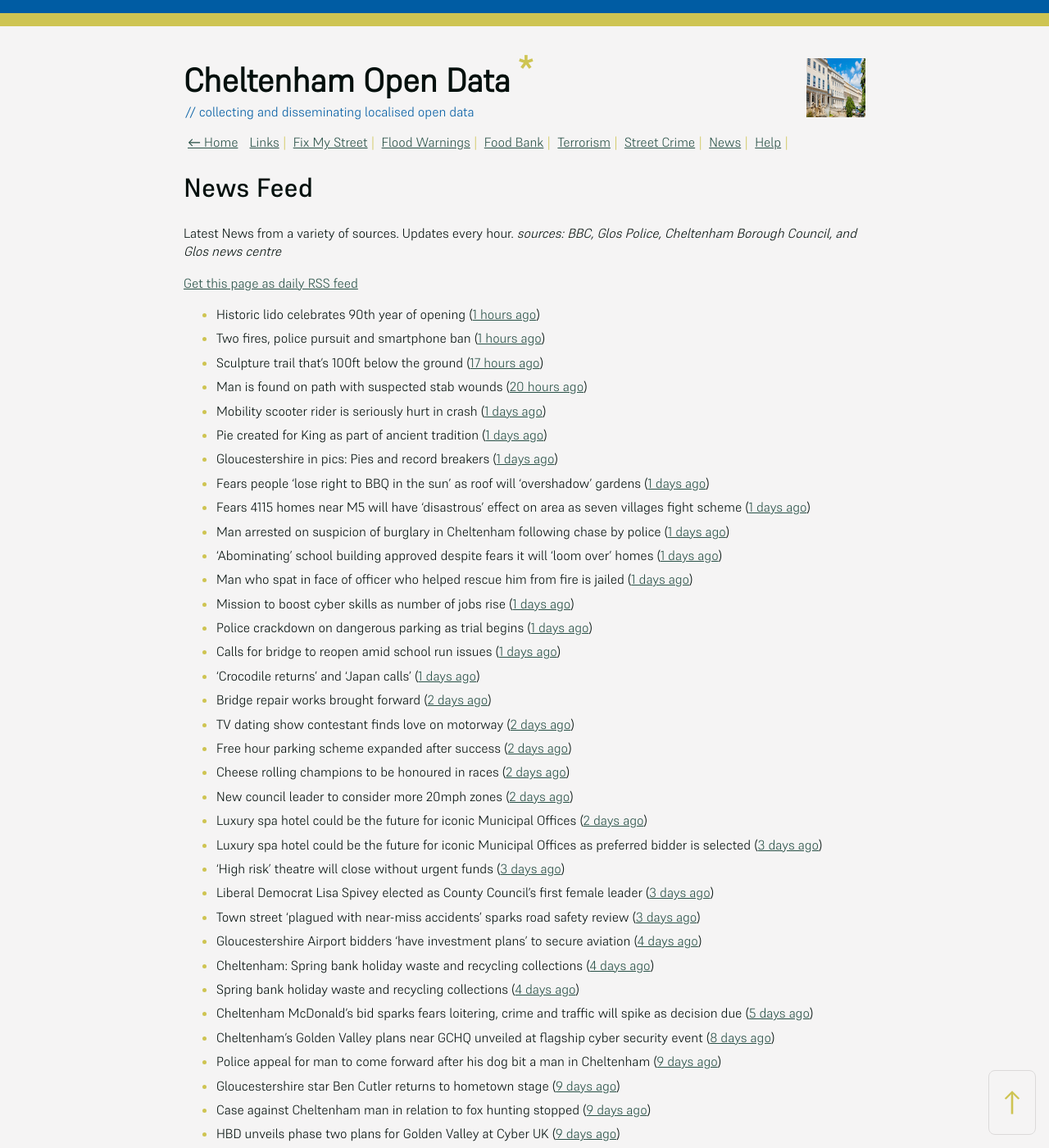
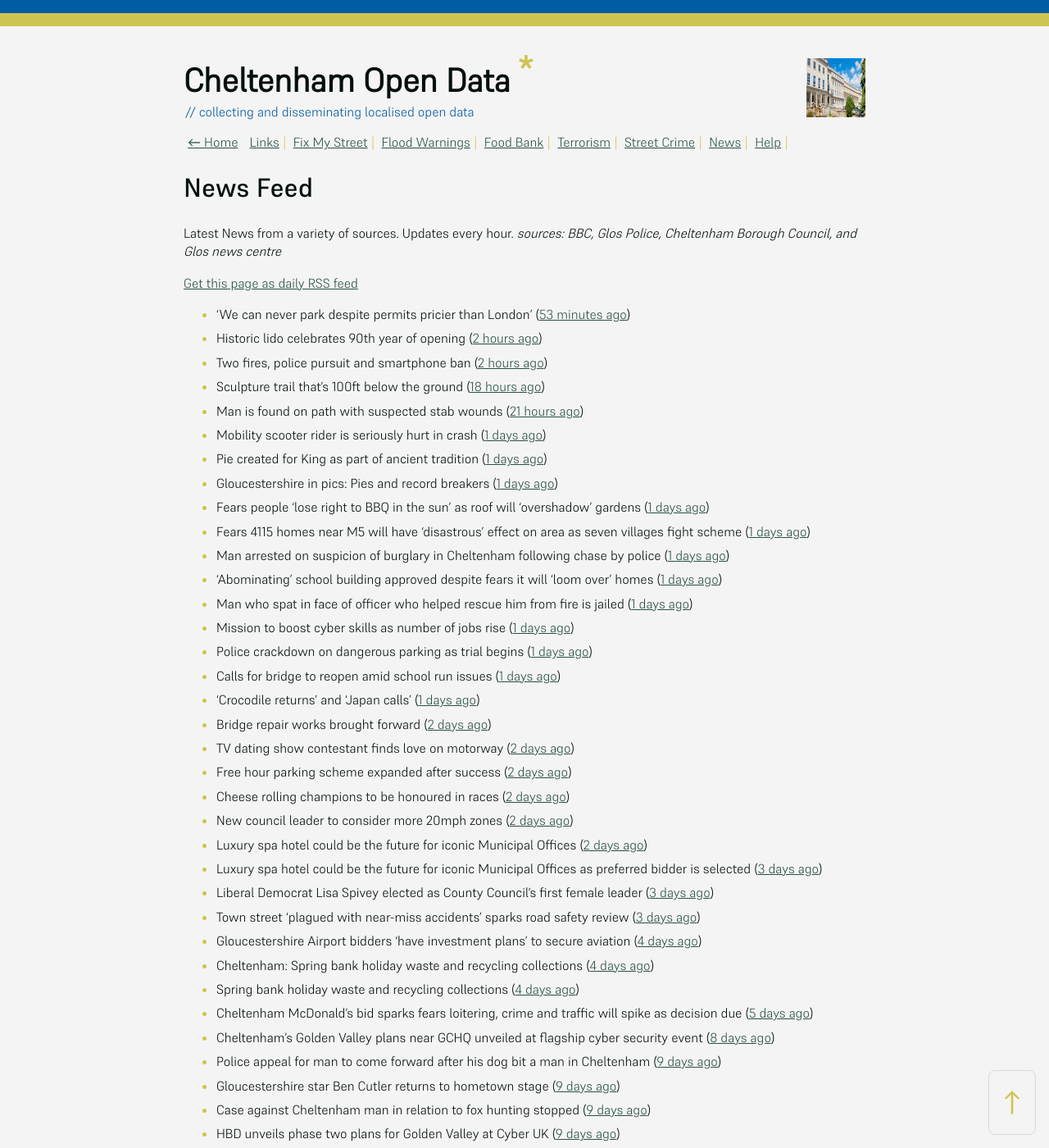
Before and after one commit to mat-0/cheltenham-open-data, a Jekyll site: the page built from _pages/news.md, in a window 1280 px wide and 1400 px high. Shown: the whole window at 82% size. Built offline with Jekyll 4.4.1, drawn with Linux system fonts in a browser that asks for light colours; some of the changed text lies outside the part shown.

Commit message:
Updated 2025-05-25 08:58:00

```diff
--- a/_pages/news.md
+++ b/_pages/news.md
@@ -12,10 +12,11 @@ _sources: BBC, Glos Police, Cheltenham Borough Council, and Glos news centre_
 [Get this page as daily RSS feed](/daily.rss)
 
 <!-- news_marker starts -->
-- Historic lido celebrates 90th year of opening ([1 hours ago](https://www.bbc.com/news/articles/ce39nny2212o))
-- Two fires, police pursuit and smartphone ban ([1 hours ago](https://www.bbc.com/news/articles/cd62jl7j2z5o))
-- Sculpture trail that's 100ft below the ground ([17 hours ago](https://www.bbc.com/news/articles/cgq335gp951o))
-- Man is found on path with suspected stab wounds ([20 hours ago](https://www.bbc.com/news/articles/c5yxl0lxv4lo))
+- 'We can never park despite permits pricier than London' ([53 minutes ago](https://www.bbc.com/news/articles/cq544x9z6xqo))
+- Historic lido celebrates 90th year of opening ([2 hours ago](https://www.bbc.com/news/articles/ce39nny2212o))
+- Two fires, police pursuit and smartphone ban ([2 hours ago](https://www.bbc.com/news/articles/cd62jl7j2z5o))
+- Sculpture trail that's 100ft below the ground ([18 hours ago](https://www.bbc.com/news/articles/cgq335gp951o))
+- Man is found on path with suspected stab wounds ([21 hours ago](https://www.bbc.com/news/articles/c5yxl0lxv4lo))
 - Mobility scooter rider is seriously hurt in crash ([1 days ago](https://www.bbc.com/news/articles/cx2eqqnx4zlo))
 - Pie created for King as part of ancient tradition ([1 days ago](https://www.bbc.com/news/articles/ckgxxnve341o))
 - Gloucestershire in pics: Pies and record breakers ([1 days ago](https://www.bbc.com/news/articles/clyvvpgg4xyo))
@@ -35,7 +36,6 @@ _sources: BBC, Glos Police, Cheltenham Borough Council, and Glos news centre_
 - New council leader to consider more 20mph zones ([2 days ago](https://www.bbc.com/news/articles/c1kvvdv71m4o))
 - Luxury spa hotel could be the future for iconic Municipal Offices ([2 days ago](https://gloucesternewscentre.co.uk/luxury-spa-hotel-could-be-the-future-for-iconic-municipal-offices/))
 - Luxury spa hotel could be the future for iconic Municipal Offices as preferred bidder is selected ([3 days ago](https://www.cheltenham.gov.uk/news/article/3014/luxury_spa_hotel_could_be_the_future_for_iconic_municipal_offices_as_preferred_bidder_is_selected))
-- 'High risk' theatre will close without urgent funds ([3 days ago](https://www.bbc.com/news/articles/cvgqqypywe1o))
 - Liberal Democrat Lisa Spivey elected as County Council’s first female leader ([3 days ago](https://gloucesternewscentre.co.uk/liberal-democrat-lisa-spivey-elected-as-county-councils-first-female-leader/))
 - Town street ‘plagued with near-miss accidents’ sparks road safety review ([3 days ago](https://gloucesternewscentre.co.uk/town-street-plagued-with-near-miss-accidents-sparks-road-safety-review/))
 - Gloucestershire Airport bidders ‘have investment plans’ to secure aviation ([4 days ago](https://gloucesternewscentre.co.uk/gloucestershire-airport-bidders-have-investment-plans-to-secure-aviation/))
@@ -47,21 +47,21 @@ _sources: BBC, Glos Police, Cheltenham Borough Council, and Glos news centre_
 - Gloucestershire star Ben Cutler returns to hometown stage ([9 days ago](https://gloucesternewscentre.co.uk/gloucestershire-star-ben-cutler-returns-to-hometown-stage/))
 - Case against Cheltenham man in relation to fox hunting stopped ([9 days ago](https://gloucesternewscentre.co.uk/case-against-cheltenham-man-in-relation-to-fox-hunting-stopped/))
 - HBD unveils phase two plans for Golden Valley at Cyber UK ([9 days ago](https://www.cheltenham.gov.uk/news/article/3012/hbd_unveils_phase_two_plans_for_golden_valley_at_cyber_uk))
-- Arle Court Transport Hub welcomes more National Express services ([9 days ago](https://gloucesternewscentre.co.uk/arle-court-transport-hub-welcomes-more-national-express-services/))
+- Arle Court Transport Hub welcomes more National Express services ([10 days ago](https://gloucesternewscentre.co.uk/arle-court-transport-hub-welcomes-more-national-express-services/))
 - Golden Valley social value promise will deliver real value to communities ([10 days ago](https://www.cheltenham.gov.uk/news/article/3011/golden_valley_social_value_promise_will_deliver_real_value_to_communities))
 - Comedian Dom Joly blasts council over ‘zero action’ to remove Cheltenham ‘eyesore’ ([10 days ago](https://gloucesternewscentre.co.uk/comedian-dom-joly-blasts-council-over-zero-action-to-remove-cheltenham-eyesore/))
 - ‘Caring’ Doctor David Willingham elected as mayor of Cheltenham ([10 days ago](https://gloucesternewscentre.co.uk/caring-doctor-david-willingham-elected-as-mayor-of-cheltenham/))
-- Upcoming grant and further support to help local business cut their carbon emissions ([10 days ago](https://www.cheltenham.gov.uk/news/article/3010/upcoming_grant_and_further_support_to_help_local_business_cut_their_carbon_emissions))
+- Upcoming grant and further support to help local business cut their carbon emissions ([11 days ago](https://www.cheltenham.gov.uk/news/article/3010/upcoming_grant_and_further_support_to_help_local_business_cut_their_carbon_emissions))
 - Does your parish council reflect your local area? ([11 days ago](https://www.cheltenham.gov.uk/news/article/3009/does_your_parish_council_reflect_your_local_area))
 - Cheltenham Mayor’s inauguration and medal of honour ([11 days ago](https://www.cheltenham.gov.uk/news/article/3008/cheltenham_mayors_inauguration_and_medal_of_honour))
 - Tributes paid to ‘very decent and honest’ former Dowty worker and Cheltenham councillor ([12 days ago](https://gloucesternewscentre.co.uk/tributes-paid-to-very-decent-and-honest-former-dowty-worker-and-cheltenham-councillor/))
 - Shire Hall on course for by minority Lib Dem ([12 days ago](https://gloucesternewscentre.co.uk/shire-hall-on-course-for-by-minority-lib-dem/))
-- Gloucester hospital staff suffer thousands of attacks from patients ([12 days ago](https://gloucesternewscentre.co.uk/gloucester-hospital-staff-suffer-thousands-of-attacks-from-patients/))
+- Gloucester hospital staff suffer thousands of attacks from patients ([13 days ago](https://gloucesternewscentre.co.uk/gloucester-hospital-staff-suffer-thousands-of-attacks-from-patients/))
 - Mother’s death and spike in stillbirths prompts investigations ([15 days ago](https://gloucesternewscentre.co.uk/mothers-death-and-spike-in-stillbirths-prompts-investigations/))
 - Hospital chiefs accused of ‘misleading the public’ amid pay dispute ([15 days ago](https://gloucesternewscentre.co.uk/hospital-chiefs-accused-of-misleading-the-public-amid-pay-dispute/))
 - Controlled explosion takes place in Chedworth ([16 days ago](https://gloucesternewscentre.co.uk/controlled-explosion-takes-place-in-chedworth/))
-- Cheltenham Feel Good card launched to boost health and fitness ([16 days ago](https://www.cheltenham.gov.uk/news/article/3007/cheltenham_feel_good_card_launched_to_boost_health_and_fitness))
+- Cheltenham Feel Good card launched to boost health and fitness ([17 days ago](https://www.cheltenham.gov.uk/news/article/3007/cheltenham_feel_good_card_launched_to_boost_health_and_fitness))
 - Council wants your views on domestic abuse ([17 days ago](https://gloucesternewscentre.co.uk/council-wants-your-views-on-domestic-abuse/))
-- Community projects awarded funding to improve health and wellbeing ([17 days ago](https://www.cheltenham.gov.uk/news/article/3006/community_projects_awarded_funding_to_improve_health_and_wellbeing))
+- Community projects awarded funding to improve health and wellbeing ([18 days ago](https://www.cheltenham.gov.uk/news/article/3006/community_projects_awarded_funding_to_improve_health_and_wellbeing))
 
 <!-- news_marker ends -->
```
Also changed, not shown: _data/flood.json (+4 -25 lines), _pages/fix-my-street.md (+1 -1 lines), _pages/flood-warnings.md (+6 -0 lines), flood.xml (+9 -0 lines), index.md (+5 -5 lines).
